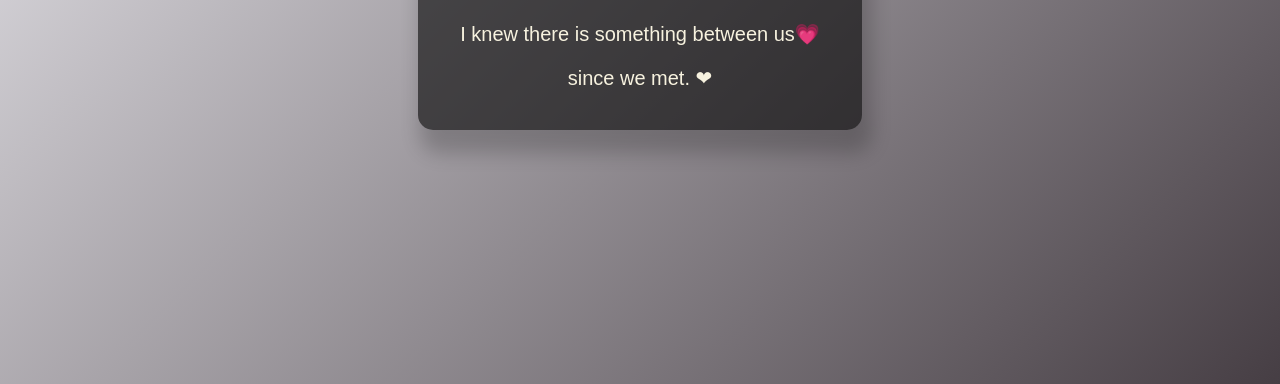
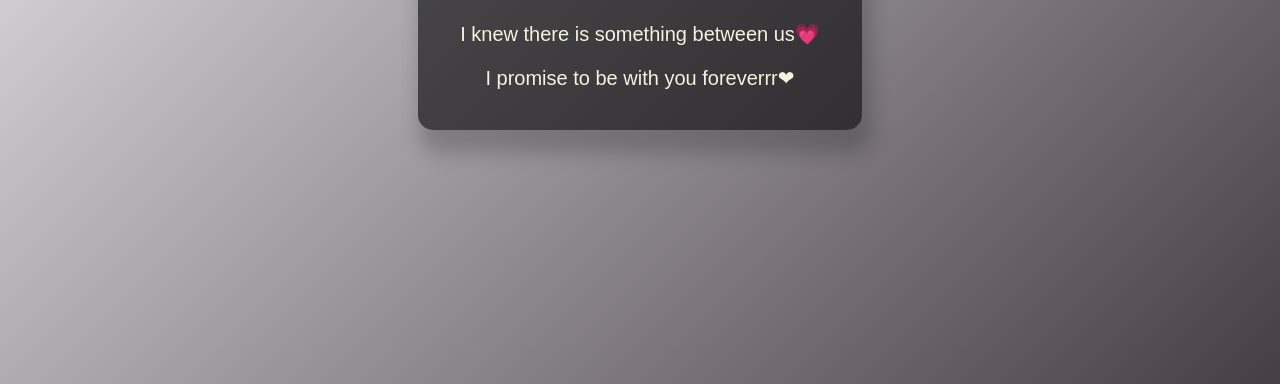
Before and after one commit to g4urav1/foryou, a plain HTML site: page index.html in a window 1280 px wide. Both pictures are taken after a click on the button "Yes! 💍". Shown: the part 416-800 px from the top of the page. Drawn offline with Linux system fonts and the light colour scheme.

Commit message:
Modify surprise message in index.html
Updated the message in the surprise section to include a promise of forever.

```diff
--- a/index.html
+++ b/index.html
@@ -18,7 +18,7 @@
     <div class="surprise" id="surprise">
       <h2>You said Yes! 🤗</h2>
       <p>I knew there is something between us💗</p>
-      <p>since we met. ❤</p>
+      <p>I promise to be with you foreverrr❤</p>
     </div>
   </div>
   <script src="myjs.js"></script>
```
